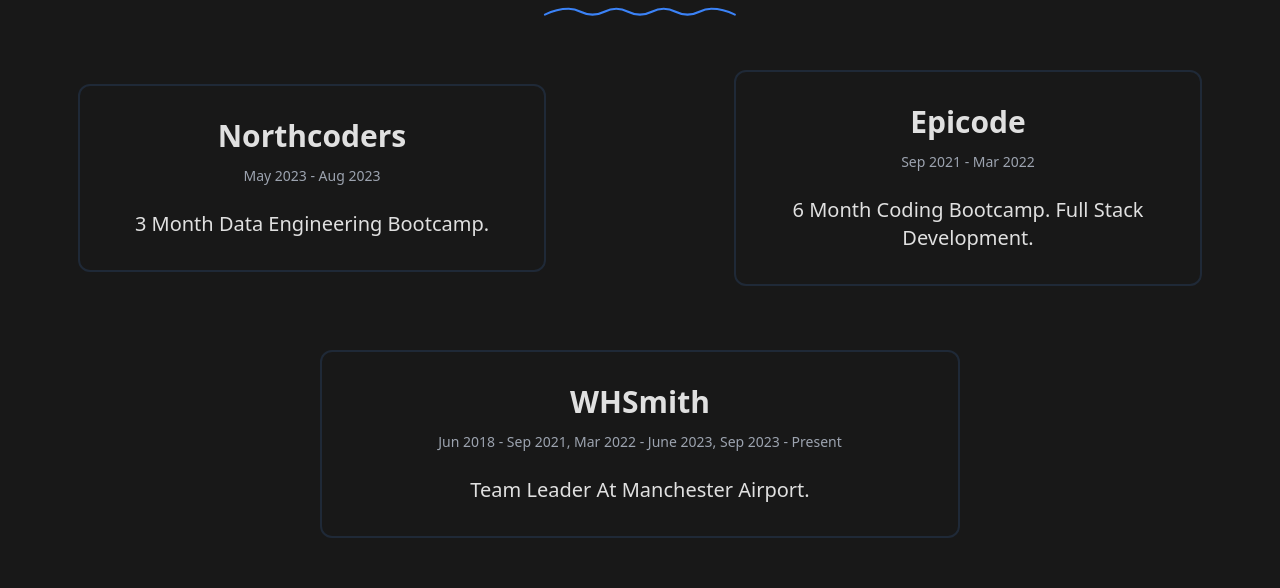
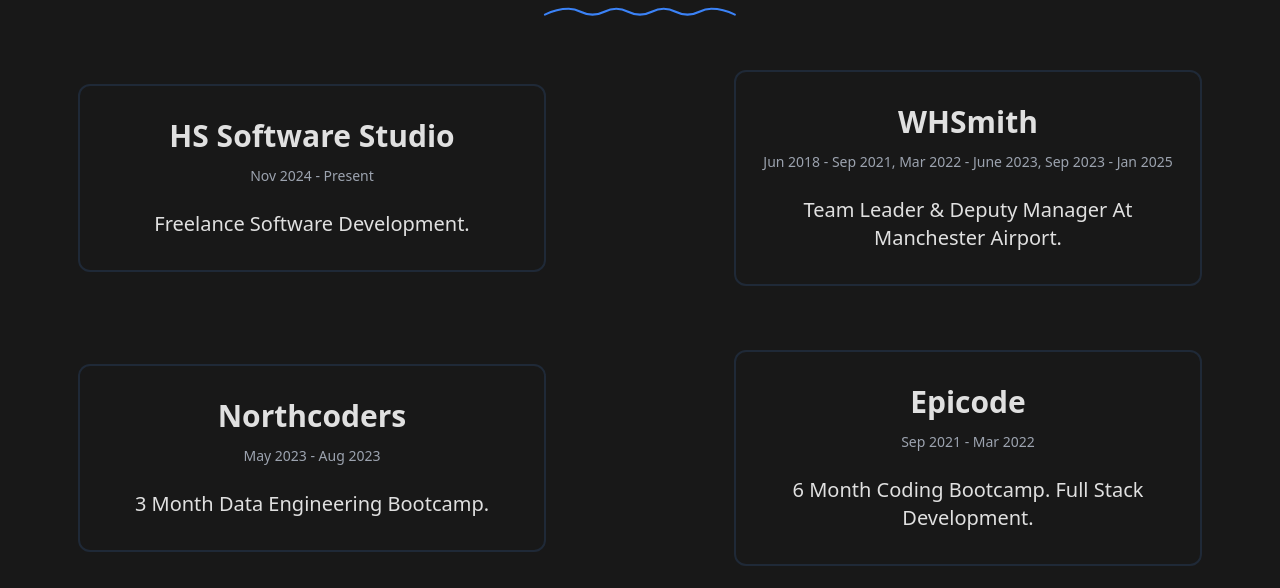
Before and after one commit to hsattar/hsattar, a Next.js app: page / in a window 1280 px wide. Shown: the part 1913-2501 px from the top of the page. Built offline with nearby package versions, Linux system fonts and the light colour scheme.

Commit message:
update experiences

```diff
--- a/src/components/Experiences.tsx
+++ b/src/components/Experiences.tsx
@@ -54,6 +54,18 @@
 
 const experiences: IExperience[] = [
   {
+    year: 'Nov 2024 - Present',
+    title: 'HS Software Studio',
+    description: 'Freelance Software Development.',
+    type: 'work',
+  },
+  {
+    year: 'Jun 2018 - Sep 2021, Mar 2022 - June 2023, Sep 2023 - Jan 2025',
+    title: 'WHSmith',
+    description: 'Team Leader & Deputy Manager At Manchester Airport.',
+    type: 'work',
+  },
+  {
     year: 'May 2023 - Aug 2023',
     title: 'Northcoders',
     description: '3 Month Data Engineering Bootcamp.',
@@ -65,10 +77,4 @@
     description: '6 Month Coding Bootcamp. Full Stack Development.',
     type: 'education',
   },
-  {
-    year: 'Jun 2018 - Sep 2021, Mar 2022 - June 2023, Sep 2023 - Present',
-    title: 'WHSmith',
-    description: 'Team Leader At Manchester Airport.',
-    type: 'work',
-  },
 ]
```
